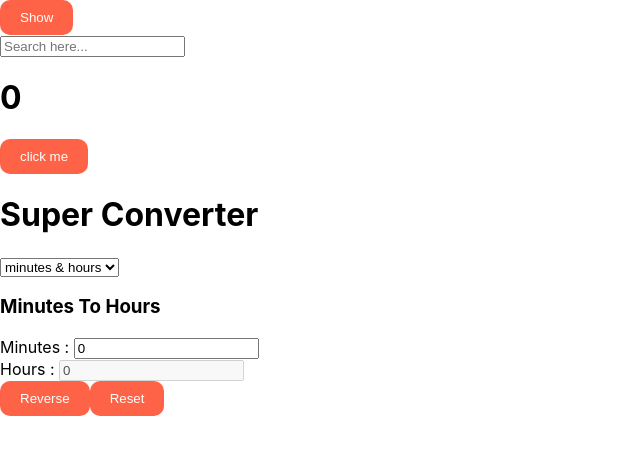
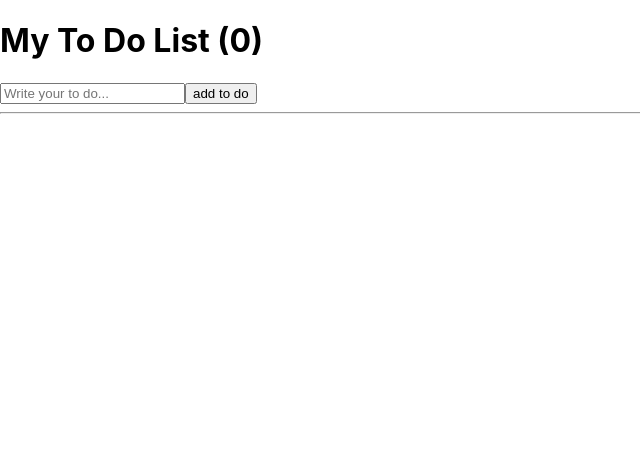
Before and after one commit to SSHwan/react_for_beginners, a React (Create React App) app: page / in a window 1280 px wide. Shown: the top 454 px of the page, without its empty margins (0-640 px from the left). Built offline with nearby package versions, Linux system fonts and the light colour scheme.

Commit message:
간단한 to do list 구현

```diff
--- a/src/App.js
+++ b/src/App.js
@@ -1,5 +1,6 @@
 import './App.css';
 import CleanUpTest from './cleanup_test/cleanUpTest';
+import ToDoList from './to_do_list/toDoList';
 import UnitConversion from './unit_conversion_test/unitConversion';
 import UseEffectTest from './use_effect_test/useEffectTest';
 
@@ -7,9 +8,10 @@ function App() {
 
   return (
     <div className="MyApp">
-      <CleanUpTest />
-      <UseEffectTest />
-      <UnitConversion />
+      <ToDoList />
+      {/* <CleanUpTest /> */}
+      {/* <UseEffectTest /> */}
+      {/* <UnitConversion /> */}
     </div>
   );
 }
--- /dev/null
+++ b/src/to_do_list/toDoList.js
@@ -0,0 +1,37 @@
+import { useState } from "react";
+
+function ToDoList() {
+    const [toDo, setToDo] = useState('');
+    const [toDoList, setToDoList] = useState([]);
+    const onChange = (event) => setToDo(event.target.value);
+    const onSubmit = (event) => {
+        event.preventDefault();
+        if (toDo === '') return;
+        setToDoList((prev) => [toDo, ...prev]);
+        setToDo('');
+    }
+    return (
+        <div>
+            <h1>My To Do List ({toDoList.length})</h1>
+            <form onSubmit={onSubmit}>
+                <input
+                    type="text"
+                    value={toDo}
+                    onChange={onChange}
+                    placeholder='Write your to do...'
+                />
+                <button>add to do</button>
+            </form>
+            <hr />
+            <ul>
+                {
+                toDoList.map((item, index) => {
+                    return <li key={index}>{item}</li>
+                })
+                }
+            </ul>
+        </div>
+    )
+}
+
+export default ToDoList;
```
